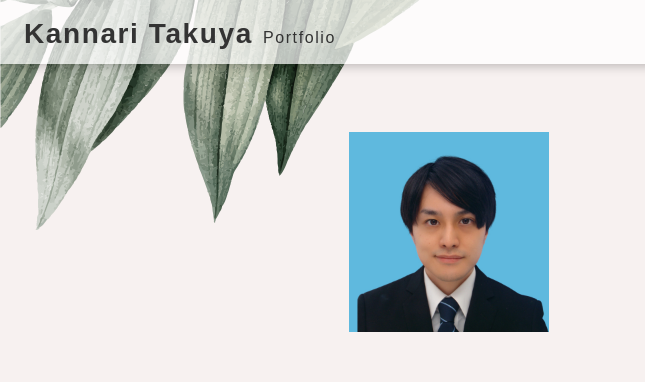
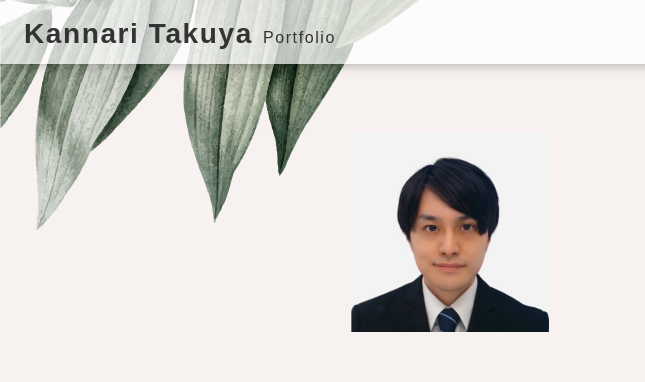
Before and after one commit to sabanonitsuke/portfolio-site, a plain HTML site: page index.html in a window 1280 px wide. Shown: the top 382 px of the page, 0-645 px from the left. Drawn offline with nearby package versions, Linux system fonts and the light colour scheme.

Commit message:
写真を白く

```diff
--- a/index.html
+++ b/index.html
@@ -36,7 +36,7 @@
         <div class="firstview__main">
           <div class="firstview__main-pict obj-fit-img">
             <!-- imagesに配置した、プロフィール画像のパスを記載する -->
-            <img src="./images/profile-wide.JPG">
+            <img src="./images/profile-white-wide.JPG">
           </div>
           <div class="firstview__info">
             <h2>
```
Also changed, not shown: images/frofile.JPG (deleted), images/profile-white-wide.JPG (added), images/profile-wide.JPG (deleted).
